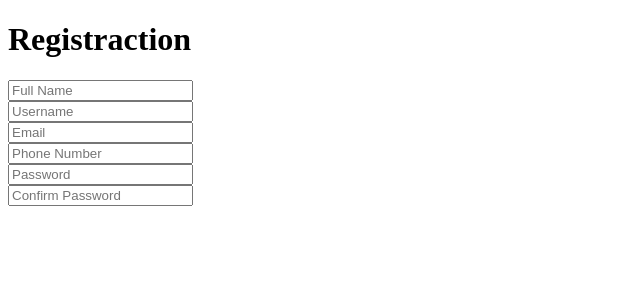
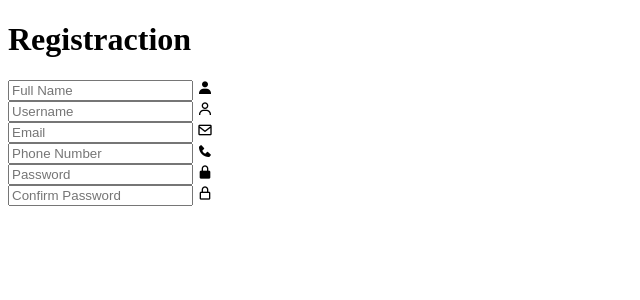
Before and after one commit to Jedex2/teeyai168-web, a Flask app: template templates/signin.html in a window 1280 px wide. Shown: the top 300 px of the page, without its empty margins (0-640 px from the left). Run offline with Flask 3, Linux system fonts and the light colour scheme; the template is opened without the code that fills it, so the values that code supplies are empty.

Commit message:
sigin
add icon and rename style / add signincss

```diff
--- a/templates/loginForm.html
+++ b/templates/loginForm.html
@@ -6,7 +6,7 @@
   <meta http-equiv="X-UA-Compatible" content="IE=edge">
   <meta name="viewport" content="width=device-width",initial-scale=1.0">
   <title>Login Form in HTML and CSS l Codehal</title>
-  <link rel="stylesheet" href="style.css">
+  <link rel="stylesheet" href="login.css">
   <link href='https://unpkg.com/boxicons@2.1.4/css/boxicons.min.css' rel='stylesheet'>
 </head>
 
--- a/templates/signin.html
+++ b/templates/signin.html
@@ -6,6 +6,8 @@
     <meta http-equiv="X-UA-Compatible" content="IE=edge">
     <meta name="viewport" content="width=device-width,initial-scale=1.0">
     <title>Registraction Form HTML and CSS l Codehal</title>
+    <link rel="stylesheet" href="signin.css">
+    <link href='https://unpkg.com/boxicons@2.1.4/css/boxicons.min.css' rel='stylesheet'>
 </head>
 
 <body>
@@ -17,27 +19,33 @@
             <div class="input-box">
                 <div class="input-field">
                     <input type="text" placeholder="Full Name" required>
+                    <i class='bx bxs-user'></i>
                 </div>
                 <div class="input-field">
                     <input type="text" placeholder="Username" required>
+                    <i class='bx bx-user'></i>
                 </div>
             </div>
 
             <div class="input-box">
                 <div class="input-field">
                     <input type="email" placeholder="Email" required>
+                    <i class='bx bx-envelope'></i>
                 </div>
                 <div class="input-field">
                     <input type="number" placeholder="Phone Number" required>
+                    <i class='bx bxs-phone'></i>
                 </div>
             </div>
 
             <div class="input-box">
                 <div class="input-field">
                     <input type="password" placeholder="Password" required>
+                    <i class='bx bxs-lock-alt' ></i>
                 </div>
                 <div class="input-field">
                     <input type="password" placeholder="Confirm Password" required>
+                    <i class='bx bx-lock-alt'></i>
                 </div>
             </div>
         </form>
```
Also changed, not shown: templates/login.css (renamed from templates/style.css), templates/signin.css (added).
